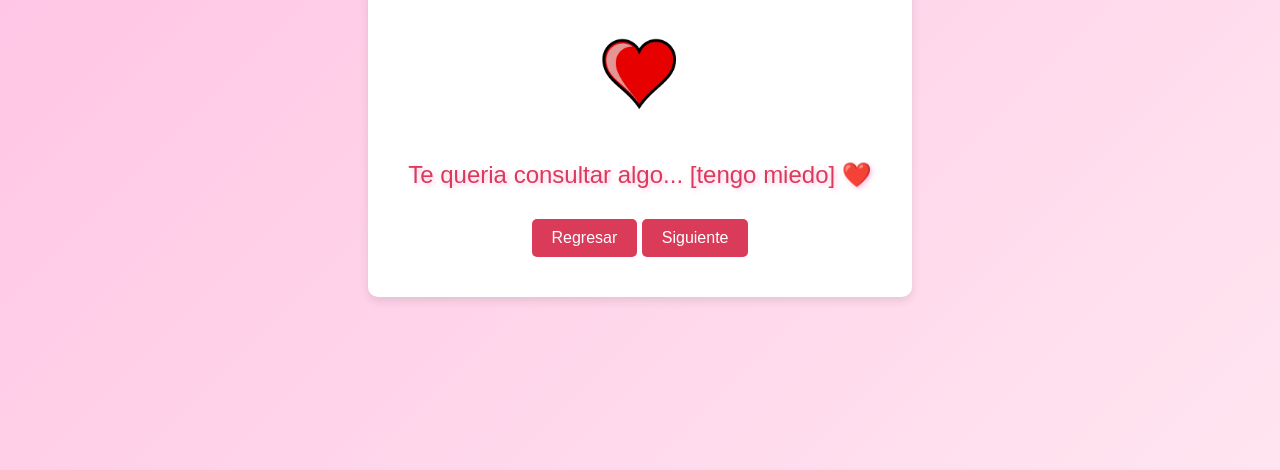
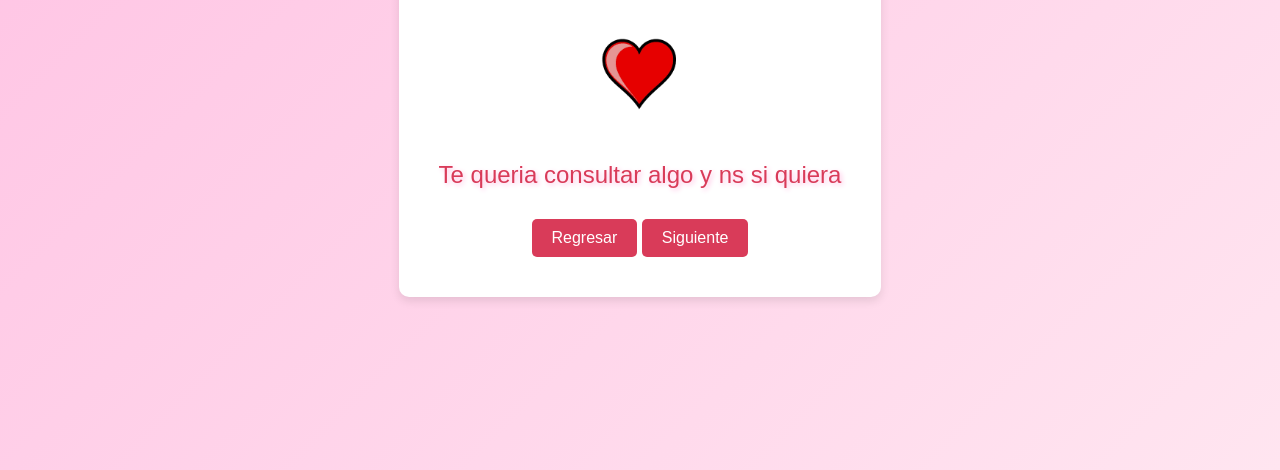
Before and after one commit to edwardxd24/for_michelle, a plain HTML site: page poema.html in a window 1280 px wide. Shown: the part 330-800 px from the top of the page. Drawn offline with Linux system fonts and the light colour scheme.

Commit message:
Update poema.html

```diff
--- a/poema.html
+++ b/poema.html
@@ -102,7 +102,7 @@
       [prueba]
     </p>
     <img src="corazon.png" alt="Corazón" class="imagen-pequeña">
-    <p class="invitacion">Te queria consultar algo... [tengo miedo] ❤️ </p>
+    <p class="invitacion">Te queria consultar algo y ns si quiera  </p>
     <a href="detalle.html" class="boton-regresar">Regresar</a>
     <a href="valentin.html" class="boton">Siguiente</a>
   </div>
```
